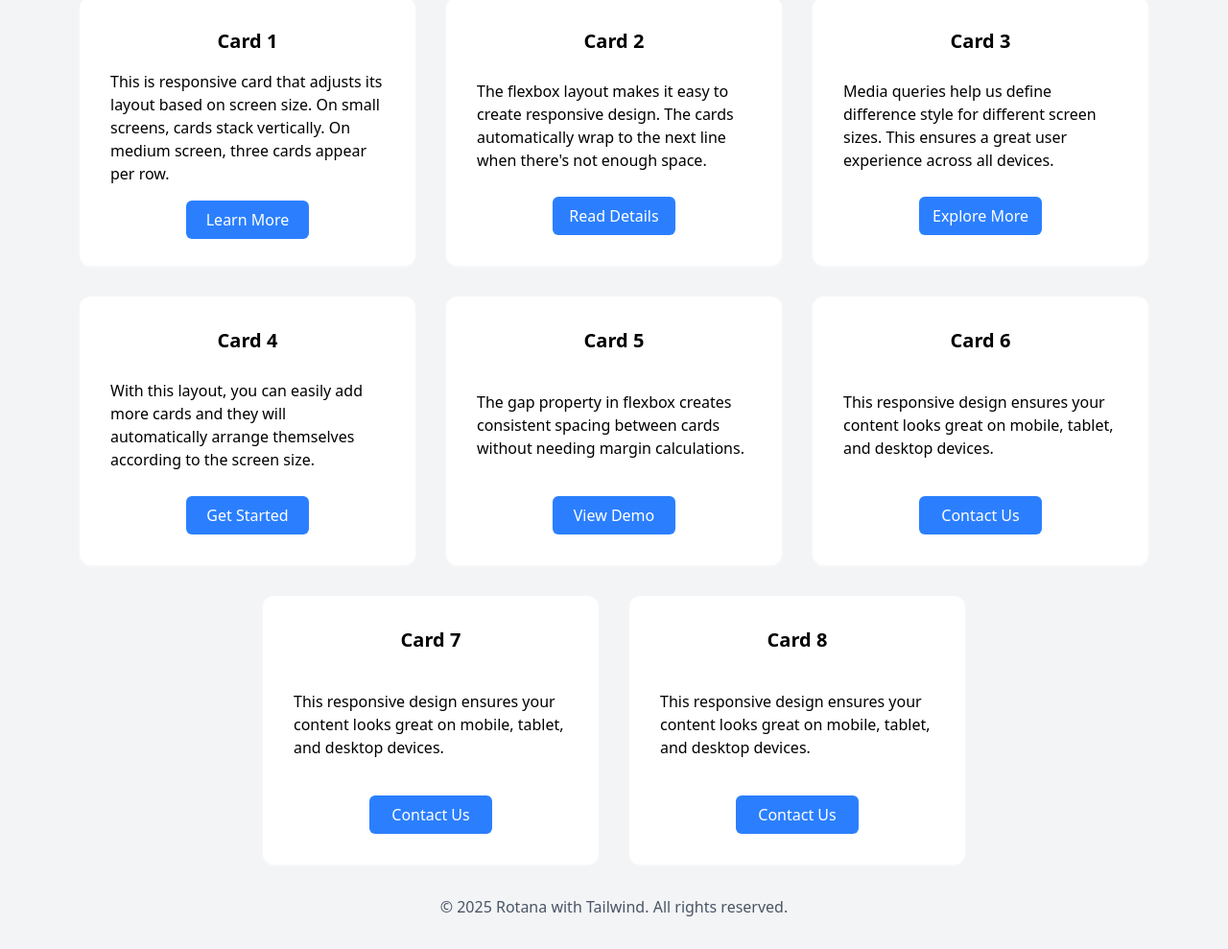
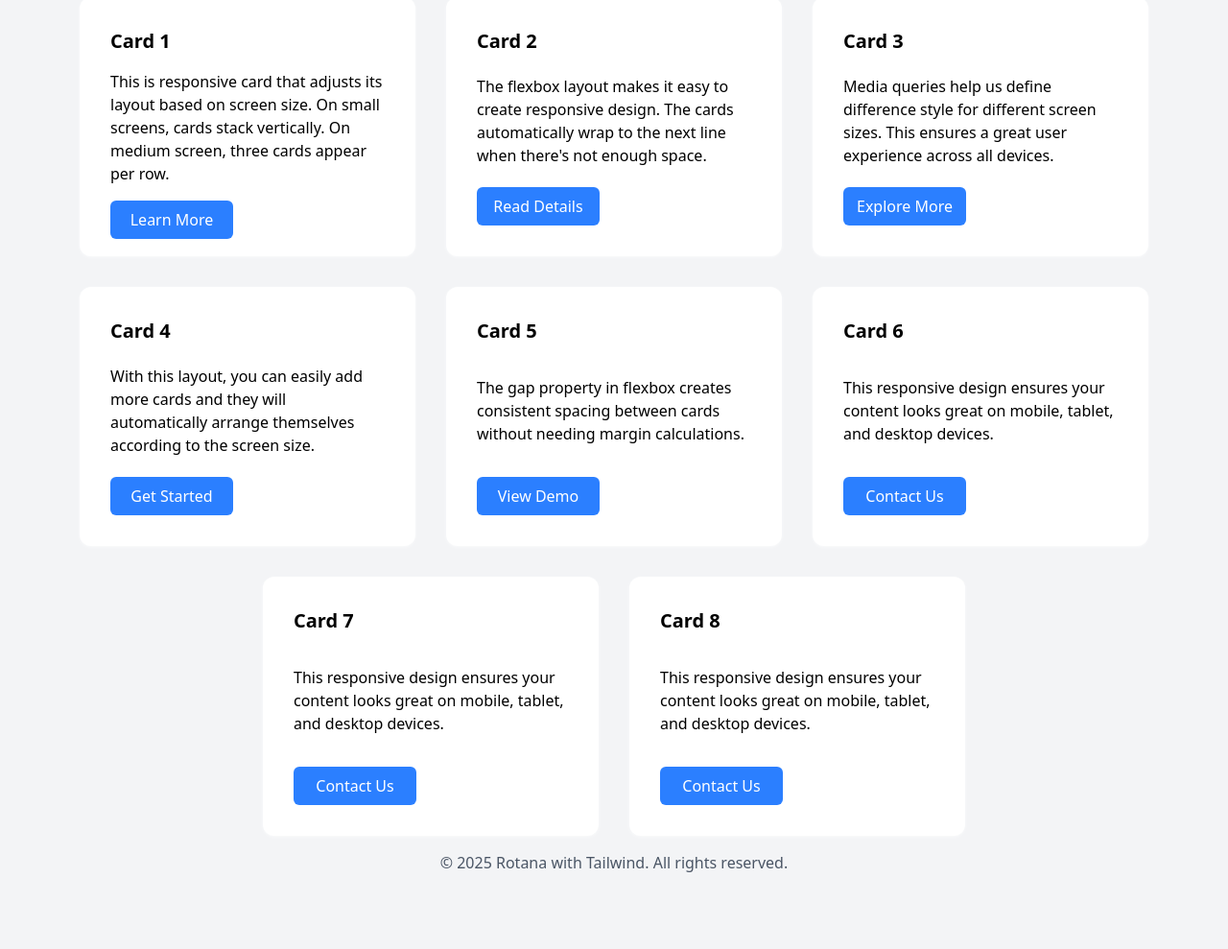
Before and after one commit to rotanaeav/Responsive-Tailwind, a website: page src/index.html in a window 1280 px wide. Shown: the part 103-1092 px from the top of the page at 96% size. After the commit the page ends 1030 px from the top, so only its background shows below. Drawn offline with Linux system fonts and the light colour scheme.

Commit message:
update align and height

```diff
--- a/src/index.html
+++ b/src/index.html
@@ -12,7 +12,7 @@
       class="flex flex-wrap gap-4 md:gap-8 justify-center max-w-[1556px] mx-auto"
     >
       <div
-        class="flex flex-col justify-between gap-4 items-center h-[280px] w-[350px] p-8 bg-white rounded-xl shadow-gray-50 hover:shadow-blue-400 shadow-sm"
+        class="flex flex-col justify-between gap-4 h-[270px] w-[350px] p-8 bg-white rounded-xl shadow-gray-50 hover:shadow-blue-400 shadow-sm"
       >
         <h2 class="text-xl font-bold">Card 1</h2>
         <p>
@@ -27,7 +27,7 @@
         </button>
       </div>
       <div
-        class="flex flex-col justify-between gap-4 items-center h-[280px] w-[350px] p-8 bg-white rounded-xl shadow-gray-50 hover:shadow-blue-400 shadow-sm"
+        class="flex flex-col justify-between gap-4 h-[270px] w-[350px] p-8 bg-white rounded-xl shadow-gray-50 hover:shadow-blue-400 shadow-sm"
       >
         <h2 class="text-xl font-bold">Card 2</h2>
         <p>
@@ -42,7 +42,7 @@
         </button>
       </div>
       <div
-        class="flex flex-col justify-between gap-4 items-center h-[280px] w-[350px] p-8 bg-white rounded-xl shadow-gray-50 hover:shadow-blue-400 shadow-sm"
+        class="flex flex-col justify-between gap-4 h-[270px] w-[350px] p-8 bg-white rounded-xl shadow-gray-50 hover:shadow-blue-400 shadow-sm"
       >
         <h2 class="text-xl font-bold">Card 3</h2>
         <p>
@@ -56,7 +56,7 @@
         </button>
       </div>
       <div
-        class="flex flex-col justify-between gap-4 items-center h-[280px] w-[350px] p-8 bg-white rounded-xl shadow-gray-50 hover:shadow-blue-400 shadow-sm"
+        class="flex flex-col justify-between gap-4 h-[270px] w-[350px] p-8 bg-white rounded-xl shadow-gray-50 hover:shadow-blue-400 shadow-sm"
       >
         <h2 class="text-xl font-bold">Card 4</h2>
         <p>
@@ -70,7 +70,7 @@
         </button>
       </div>
       <div
-        class="flex flex-col justify-between gap-4 items-center h-[280px] w-[350px] p-8 bg-white rounded-xl shadow-gray-50 hover:shadow-blue-400 shadow-sm"
+        class="flex flex-col justify-between gap-4 h-[270px] w-[350px] p-8 bg-white rounded-xl shadow-gray-50 hover:shadow-blue-400 shadow-sm"
       >
         <h2 class="text-xl font-bold">Card 5</h2>
         <p>
@@ -84,7 +84,7 @@
         </button>
       </div>
       <div
-        class="flex flex-col justify-between gap-4 items-center h-[280px] w-[350px] p-8 bg-white rounded-xl shadow-gray-50 hover:shadow-blue-400 shadow-sm"
+        class="flex flex-col justify-between gap-4 h-[270px] w-[350px] p-8 bg-white rounded-xl shadow-gray-50 hover:shadow-blue-400 shadow-sm"
       >
         <h2 class="text-xl font-bold">Card 6</h2>
         <p>
@@ -98,7 +98,7 @@
         </button>
       </div>
       <div
-        class="flex flex-col justify-between gap-4 items-center h-[280px] w-[350px] p-8 bg-white rounded-xl shadow-gray-50 hover:shadow-blue-400 shadow-sm"
+        class="flex flex-col justify-between gap-4 h-[270px] w-[350px] p-8 bg-white rounded-xl shadow-gray-50 hover:shadow-blue-400 shadow-sm"
       >
         <h2 class="text-xl font-bold">Card 7</h2>
         <p>
@@ -112,7 +112,7 @@
         </button>
       </div>
       <div
-        class="flex flex-col justify-between gap-4 items-center h-[280px] w-[350px] p-8 bg-white rounded-xl shadow-gray-50 hover:shadow-blue-400 shadow-sm"
+        class="flex flex-col justify-between gap-4 h-[270px] w-[350px] p-8 bg-white rounded-xl shadow-gray-50 hover:shadow-blue-400 shadow-sm"
       >
         <h2 class="text-xl font-bold">Card 8</h2>
         <p>
@@ -127,7 +127,7 @@
       </div>
     </div>
     <footer>
-      <p class="text-gray-600 text-center m-8">
+      <p class="text-gray-600 text-center m-4">
         &copy; 2025 Rotana with Tailwind. All rights reserved.
       </p>
     </footer>
```
Also changed, not shown: src/output.css.
